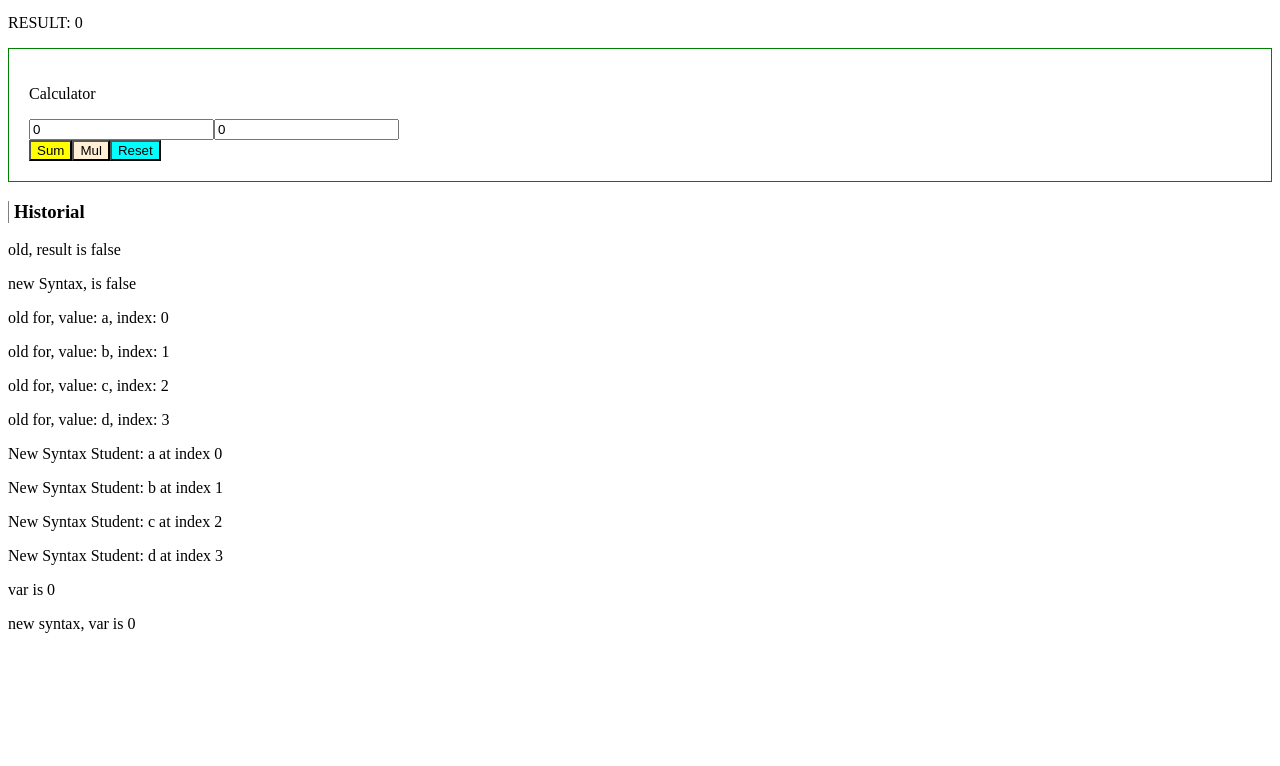
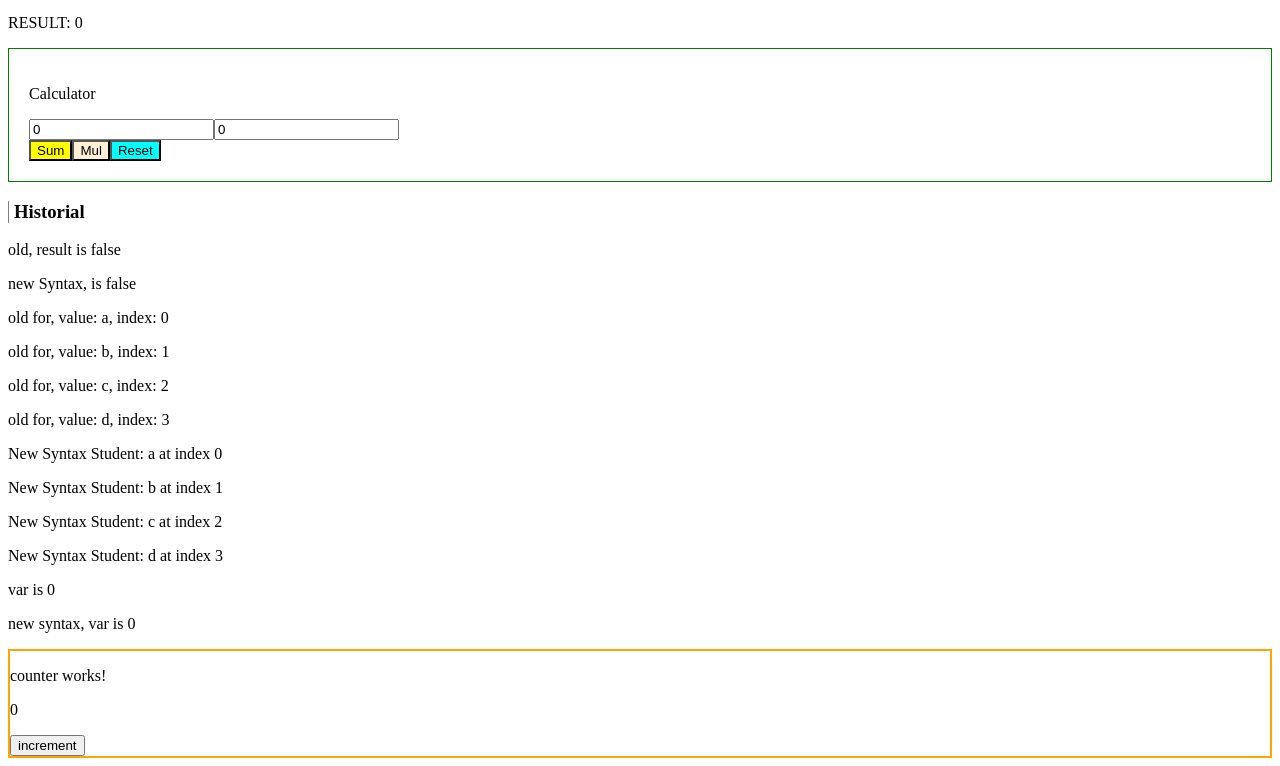
Before and after one commit to diegomarceloledezma/angular-course-2024, an Angular app: page / in a window 1280 px wide. Shown: the part 427-1193 px from the top of the page. Before the commit the page ends 1076 px from the top, so only its background shows below. Built offline with nearby package versions, Linux system fonts and the light colour scheme.

Commit message:
[02-10-2024] AfterRender and AfterNextRender

```diff
--- a/src/app/app.component.html
+++ b/src/app/app.component.html
@@ -64,3 +64,6 @@
   @case(1) {<p>new syntax, var is 1</p>}
   @default {<p>new syntax, default</p>}
 }
+
+
+<counter></counter>
--- a/src/app/app.component.ts
+++ b/src/app/app.component.ts
@@ -4,6 +4,7 @@
 import { CalculatorComponent } from './calculator/calculator.component';
 import { HistoryComponent } from './history/history.component';
 import { CommonModule } from '@angular/common';
+import { CounterComponent } from './counter/counter.component';
 
 interface IPerson {
   name: string;
@@ -20,6 +21,7 @@
     CalculatorComponent,
     HistoryComponent,
     CommonModule,
+    CounterComponent
   ],
   templateUrl: './app.component.html',
   styleUrl: './app.component.scss',
--- /dev/null
+++ b/src/app/counter/counter.component.html
@@ -0,0 +1,5 @@
+<div style="border:2px solid orange;">
+    <p>counter works!</p>
+    <p>{{ sum }} </p>
+    <button (click)="sum = sum + 1">increment</button>
+</div>
--- /dev/null
+++ b/src/app/counter/counter.component.ts
@@ -0,0 +1,23 @@
+import { Component, afterRender, afterNextRender } from '@angular/core';
+
+@Component({
+  selector: 'counter',
+  standalone: true,
+  imports: [],
+  templateUrl: './counter.component.html',
+  styleUrl: './counter.component.scss'
+})
+export class CounterComponent {
+  sum:number = 0
+
+  constructor(){
+    afterRender(() => {
+      console.log('AFTER RENDER: ', this.sum)
+    })
+
+    afterNextRender(() => {
+      console.log('AFTER NEXT RENDER: ', this.sum)
+    })
+  }
+
+}
```
Also changed, not shown: src/app/counter/counter.component.scss (added), 1 other file (tests, documents, lock files or other folders).
